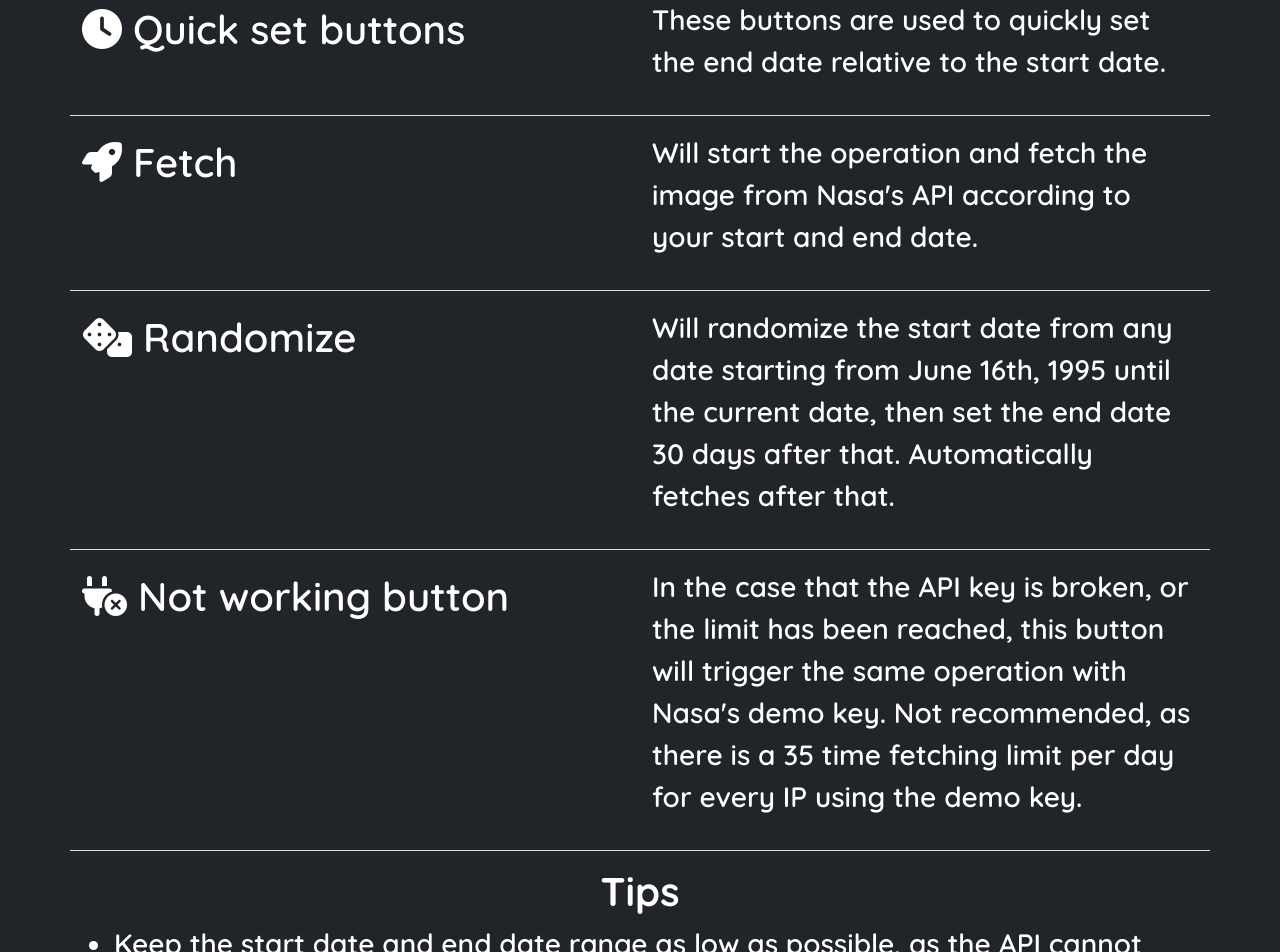
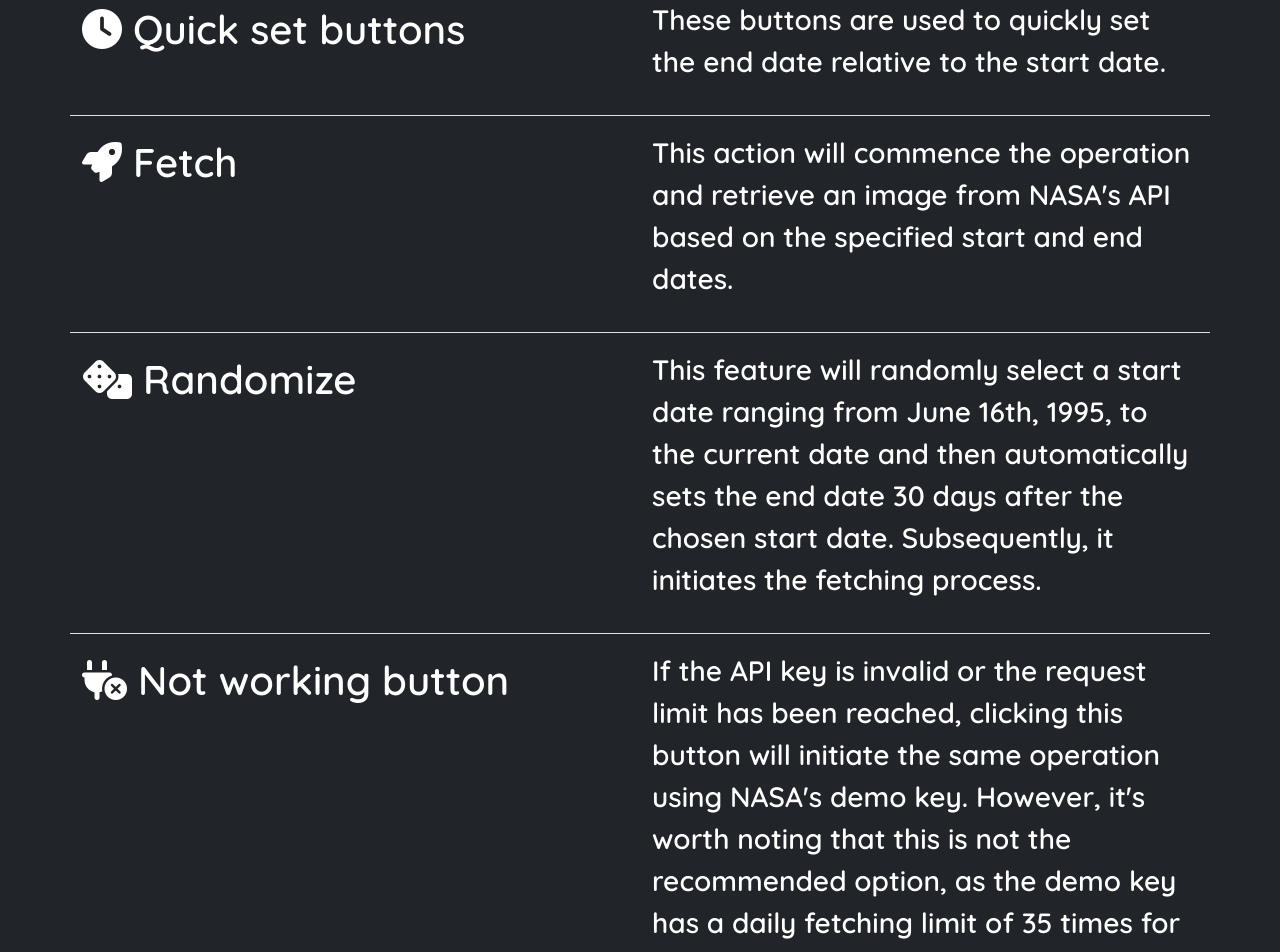
Before and after one commit to Oded2/Code-Vault, a SvelteKit app: page /astrofetch in a window 1280 px wide. Shown: the part 1960-2912 px from the top of the page. Built offline with nearby package versions, Linux system fonts and the light colour scheme; a web font is replaced by a local one.

Commit message:
Changed wording for the guide

```diff
--- a/src/routes/astrofetch/+page.svelte
+++ b/src/routes/astrofetch/+page.svelte
@@ -462,7 +462,7 @@
   </section>
   <section>
     <div class="container my-5 pt-5">
-      <h1 class="font-google-quicksand fw-bold">How to use</h1>
+      <h1 class="font-google-quicksand fw-bold">Guide</h1>
       <div class="fs-1 font-google-quicksand fw-600 mt-4">
         <div class="row border-bottom d-none d-md-flex">
           <div class="col-md">Input</div>
@@ -500,8 +500,8 @@
           <div class="col-md"><i class="fa-solid fa-rocket" /> Fetch</div>
           <div class="col-md fs-3">
             <p>
-              Will start the operation and fetch the image from Nasa's API
-              according to your start and end date.
+              This action will commence the operation and retrieve an image from
+              NASA's API based on the specified start and end dates.
             </p>
           </div>
         </div>
@@ -509,9 +509,10 @@
           <div class="col-md"><i class="fa-solid fa-dice" /> Randomize</div>
           <div class="col-md fs-3">
             <p>
-              Will randomize the start date from any date starting from June
-              16th, 1995 until the current date, then set the end date 30 days
-              after that. Automatically fetches after that.
+              This feature will randomly select a start date ranging from June
+              16th, 1995, to the current date and then automatically sets the
+              end date 30 days after the chosen start date. Subsequently, it
+              initiates the fetching process.
             </p>
           </div>
         </div>
@@ -521,10 +522,11 @@
           </div>
           <div class="col-md fs-3">
             <p>
-              In the case that the API key is broken, or the limit has been
-              reached, this button will trigger the same operation with Nasa's
-              demo key. Not recommended, as there is a 35 time fetching limit
-              per day for every IP using the demo key.
+              If the API key is invalid or the request limit has been reached,
+              clicking this button will initiate the same operation using NASA's
+              demo key. However, it's worth noting that this is not the
+              recommended option, as the demo key has a daily fetching limit of
+              35 times for every IP address.
             </p>
           </div>
         </div>
```
